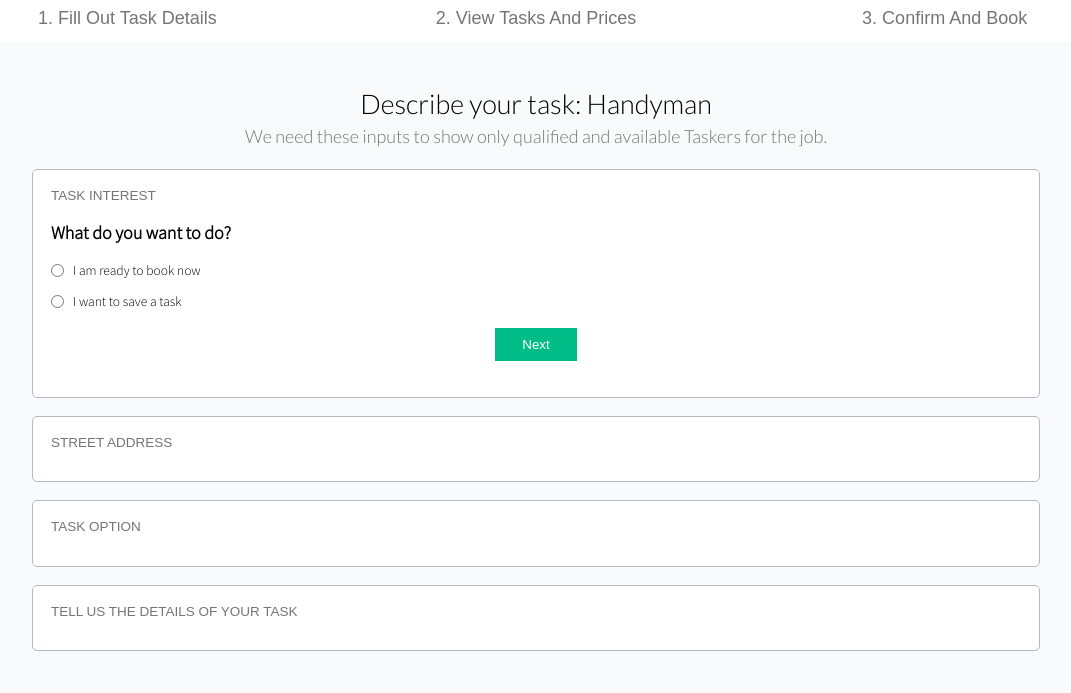
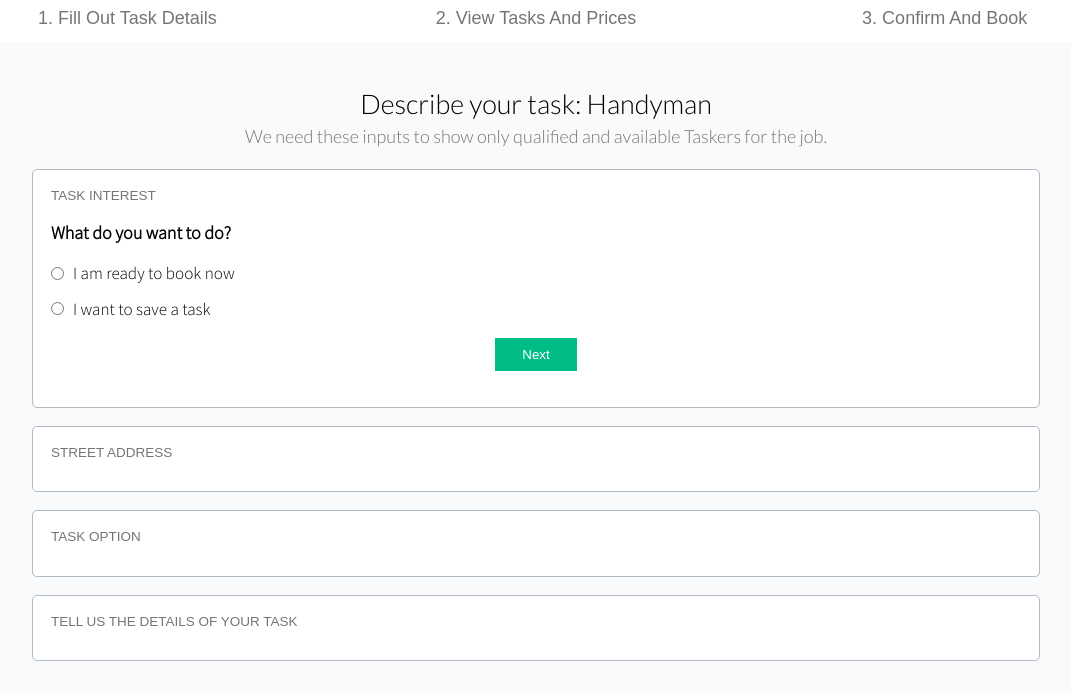
Before and after one commit to spaceytech/Spacey_Tech, a React app in the folder client/: page /dashboard/form in a window 1280 px wide. Shown: the part 66-759 px from the top of the page, without its empty margins (104-1175 px from the left). Built offline with nearby package versions, Linux system fonts and the light colour scheme.

Commit message:
Increase font-size of ContentInner

```diff
--- a/client/src/style/accordion.scss
+++ b/client/src/style/accordion.scss
@@ -60,7 +60,7 @@
         display: flex;
         flex-direction: column;
         justify-content: center;
-        font-size: 1.5rem;
+        font-size: 1.9rem;
         & > *:not(:last-child) {
           margin-bottom: 1.5rem;
         }
```
